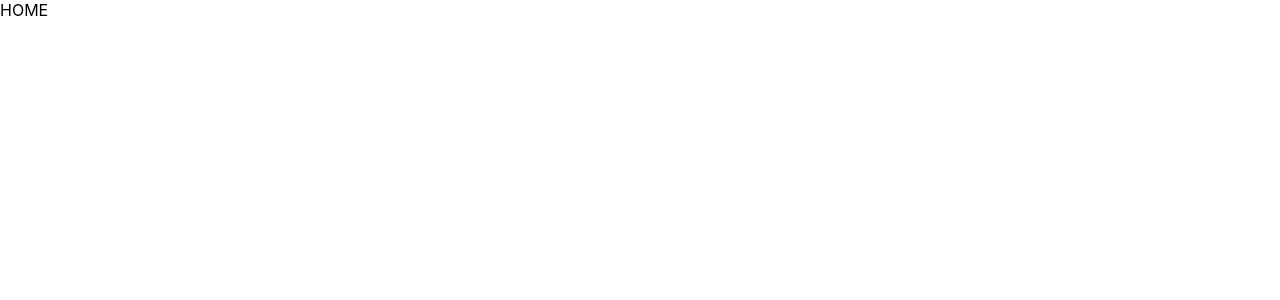
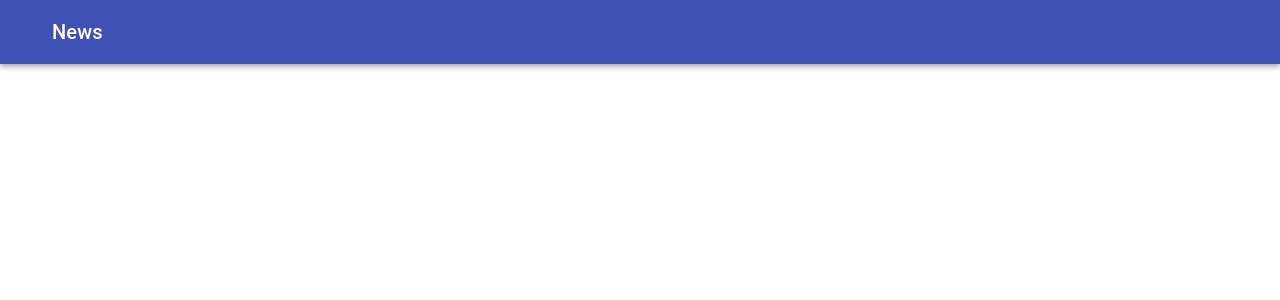
Before and after one commit to ClaraMeirelles/HackatonProvi-Ong-AdoteJa, a React (Create React App) app in the folder Front/adoteja/: page / in a window 1280 px wide. Shown: the top 300 px of the page. Built offline with nearby package versions, Linux system fonts and the light colour scheme.

Commit message:
feat: header and material-ui

```diff
--- a/Front/adoteja/package.json
+++ b/Front/adoteja/package.json
@@ -8,6 +8,7 @@
     "@testing-library/user-event": "^12.8.3",
     "react": "^17.0.2",
     "react-dom": "^17.0.2",
+    "react-router-dom": "^5.2.0",
     "react-scripts": "4.0.3",
     "web-vitals": "^1.1.2"
   },
--- /dev/null
+++ b/Front/adoteja/src/Components/Header/Header.js
@@ -0,0 +1,38 @@
+import React from 'react';
+import { makeStyles } from '@material-ui/core/styles';
+import AppBar from '@material-ui/core/AppBar';
+import Toolbar from '@material-ui/core/Toolbar';
+import Typography from '@material-ui/core/Typography';
+import IconButton from '@material-ui/core/IconButton';
+
+const useStyles = makeStyles((theme) => ({
+  root: {
+    flexGrow: 1,
+  },
+  menuButton: {
+    marginRight: theme.spacing(2),
+  },
+  title: {
+    flexGrow: 1,
+  },
+}));
+
+export default function Header() {
+  const classes = useStyles();
+
+  return (
+    <div className={classes.root}>
+      <AppBar position="static">
+        <Toolbar>
+          <IconButton edge="start" className={classes.menuButton} color="inherit" aria-label="menu">
+
+          </IconButton>
+          <Typography variant="h6" className={classes.title}>
+            News
+          </Typography>
+
+        </Toolbar>
+      </AppBar>
+    </div>
+  );
+}
--- a/Front/adoteja/src/Pages/HomePage/HomePage.js
+++ b/Front/adoteja/src/Pages/HomePage/HomePage.js
@@ -1,12 +1,13 @@
 import React from "react"
+import { BrowserRouter, Route, Switch } from "react-router-dom"
 import { useHistory } from "react-router-dom"
-
+import Header from "../../Components/Header/Header"
 
 export default function HomePage() {
     const history = useHistory()
     return (
         <>
-        HOME
+        <Header/>
         </>
     )
 }
```
Also changed, not shown: Front/adoteja/src/Components/Footer/Footer.js (added), Front/adoteja/src/Components/Header.js (deleted), 1 other file (tests, documents, lock files or other folders).
